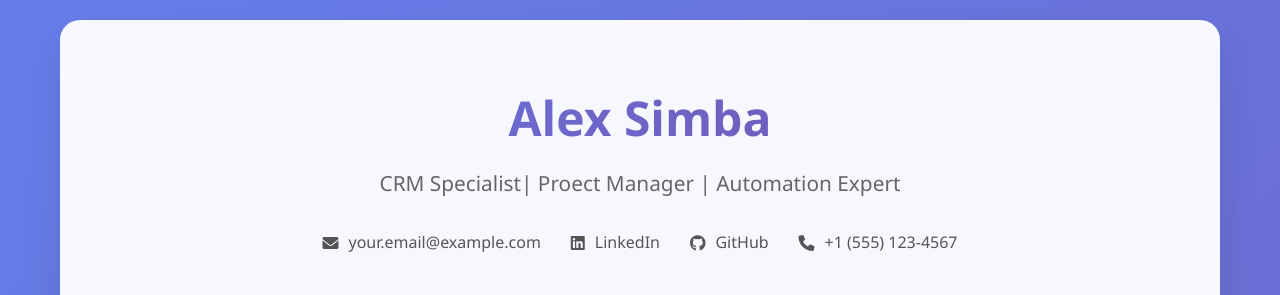
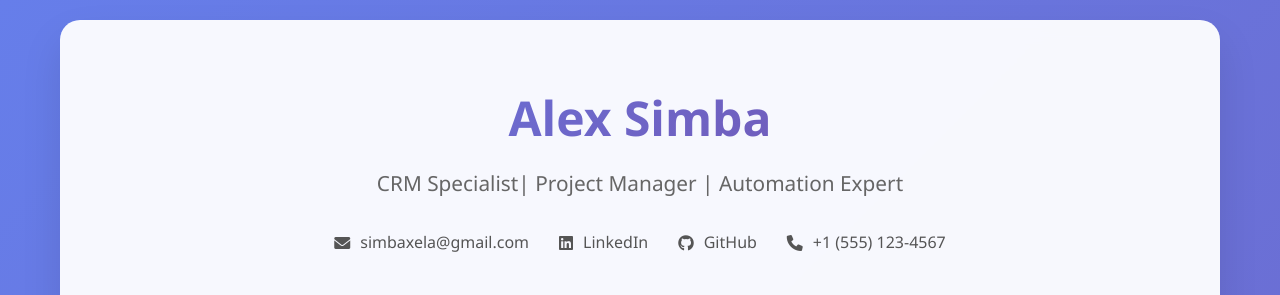
Before and after one commit to simbatski/simbatski.github.io, a plain HTML site: page index.html in a window 1280 px wide. Shown: the top 295 px of the page. Drawn offline with Linux system fonts and the light colour scheme.

Commit message:
Update index.html

```diff
--- a/index.html
+++ b/index.html
@@ -360,11 +360,11 @@
         <!-- Header -->
         <header class="header fade-in">
             <h1>Alex Simba</h1>
-            <p>CRM Specialist| Proect Manager | Automation Expert</p>
+            <p>CRM Specialist| Project Manager | Automation Expert</p>
             <div class="contact-info">
                 <a href="mailto:simbaxela@gmail.com" class="contact-item">
                     <i class="fas fa-envelope"></i>
-                    your.email@example.com
+                    simbaxela@gmail.com
                 </a>
                 <a href="https://www.linkedin.com/in/alexsimba/" class="contact-item">
                     <i class="fab fa-linkedin"></i>
@@ -589,7 +589,7 @@
                 <div class="contact-card">
                     <i class="fas fa-envelope icon"></i>
                     <h3>Email</h3>
-                    <p>your.email@example.com</p>
+                    <p>simbaxela@gmail.com</p>
                 </div>
                 <div class="contact-card">
                     <i class="fab fa-linkedin icon"></i>
```
